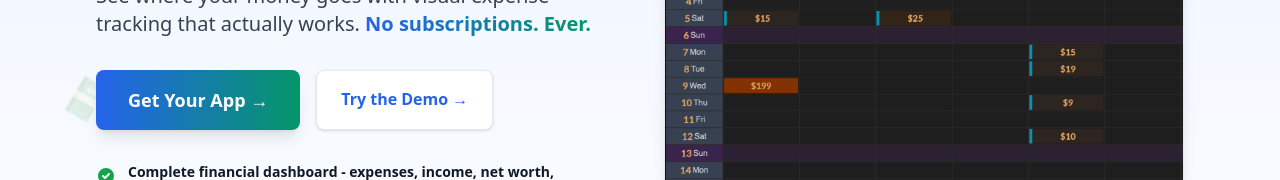
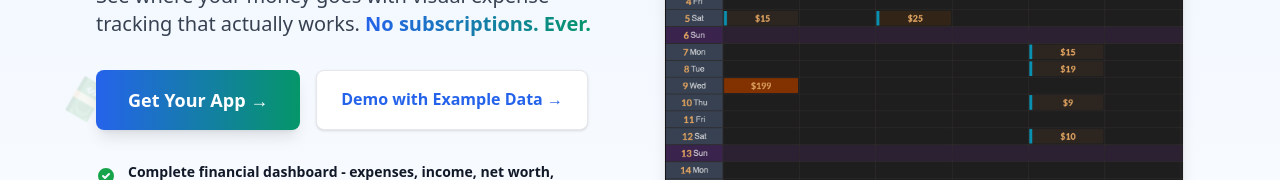
Before and after one commit to serdarsalim/personalfinance, a Next.js app: page / in a window 1280 px wide. Shown: the part 258-438 px from the top of the page. Built offline with nearby package versions, Linux system fonts and the light colour scheme.

Commit message:
demo with example data instead of try demo

```diff
--- a/src/app/components/sections/HeroSection.tsx
+++ b/src/app/components/sections/HeroSection.tsx
@@ -84,7 +84,7 @@ export default function HeroSection() {
                 href="/demo"
                 className="inline-block px-6 py-4 bg-white text-blue-600 rounded-lg shadow hover:shadow-md transition-all font-semibold border border-gray-200"
               >
-                Try the Demo →
+                Demo with Example Data →
               </a>
             </div>
 
```
